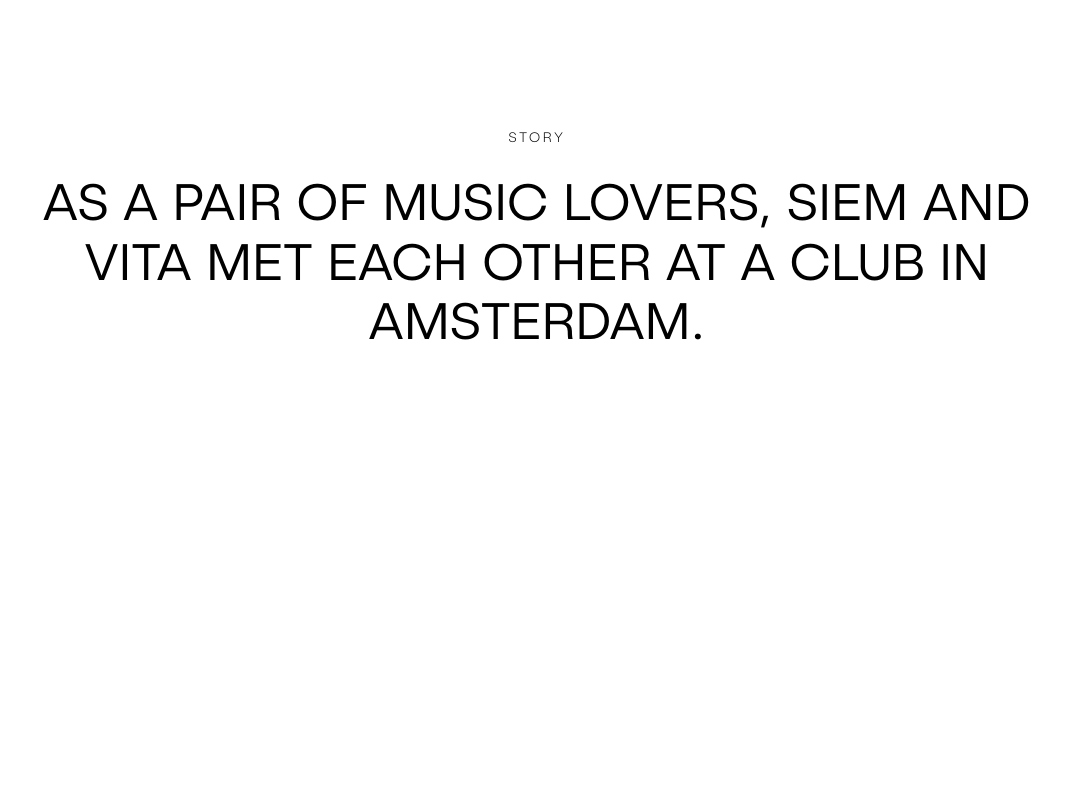
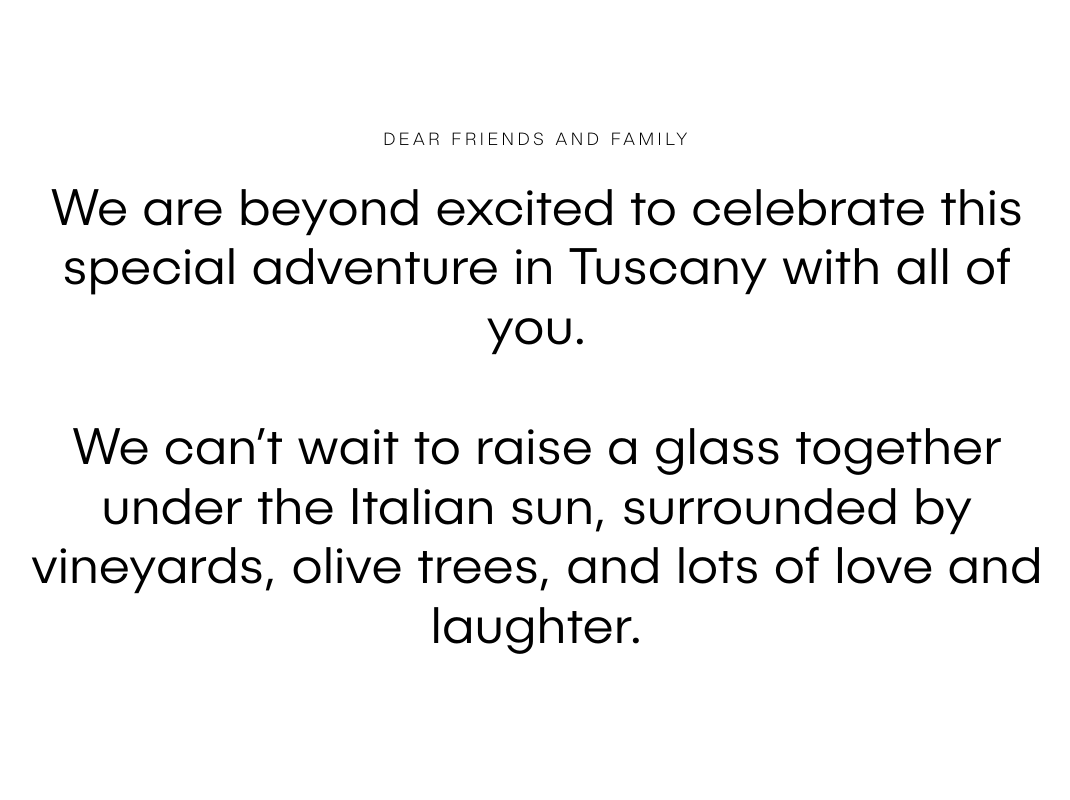
Before and after one commit to SimoneParvizi/wedding-website, a React (Vite) app: page / in a window 1280 px wide. Shown: the part 1400-2200 px from the top of the page, without its empty margins (103-1173 px from the left). Built offline with nearby package versions, Linux system fonts and the light colour scheme; a web font is replaced by a local one.

Commit message:
checkpoin footer

```diff
--- a/src/components/Ceremony.css
+++ b/src/components/Ceremony.css
@@ -205,9 +205,13 @@
 }
 
 .ceremony__timeline-detail--day {
-  padding-bottom: 20px;
-  margin-bottom: 20px;
+  padding-bottom: 40px;
+  margin-bottom: 40px;
   position: relative;
+}
+
+.ceremony__timeline-detail--day > .ceremony__timeline-label {
+  padding-left: 80px;
 }
 
 .ceremony__timeline-detail--day::after {
--- a/src/components/Ceremony.tsx
+++ b/src/components/Ceremony.tsx
@@ -174,7 +174,7 @@ export default function Ceremony() {
                 <div className="ceremony__timeline-subdetail">
                   <span className="ceremony__timeline-label">WHO</span>
                   <div className="ceremony__timeline-value-container">
-                    <span className="ceremony__timeline-value">Intimate Family & Friends</span>
+                    <span className="ceremony__timeline-value">Intimate Family</span>
                   </div>
                 </div>
                 <div className="ceremony__timeline-subdetail">
@@ -207,7 +207,7 @@ export default function Ceremony() {
                 <div className="ceremony__timeline-subdetail">
                   <span className="ceremony__timeline-label">WHAT</span>
                   <div className="ceremony__timeline-value-container">
-                    <span className="ceremony__timeline-value">From 6:00 PM, we'll gather for an aperitivo to officially kick off the weekend. We'll try not to make it too late ;)!</span>
+                    <span className="ceremony__timeline-value">From 6:00 PM, we'll gather for an aperitivo to officially kick off the weekend.</span>
                   </div>
                 </div>
               </div>
--- a/src/components/Story.css
+++ b/src/components/Story.css
@@ -20,7 +20,7 @@
 
 .story__heading {
   font-family: 'Publica Sans Round', sans-serif;
-  font-size: 12px;
+  font-size: 18px;
   font-weight: 400;
   letter-spacing: 0.2em;
   text-transform: uppercase;
@@ -43,7 +43,7 @@
   }
 
   .story__heading {
-    font-size: 14px;
+    font-size: 18px;
     margin-bottom: 30px;
   }
 
--- a/src/components/Story.tsx
+++ b/src/components/Story.tsx
@@ -29,9 +29,11 @@ export default function Story() {
   return (
     <section className="story" ref={storyRef}>
       <div className={`story__container ${isVisible ? 'story__container--visible' : ''}`}>
-        <h2 className="story__heading">STORY</h2>
+        <h2 className="story__heading">DEAR FRIENDS AND FAMILY</h2>
         <p className="story__text">
-          AS A PAIR OF MUSIC LOVERS, SIEM AND VITA MET EACH OTHER AT A CLUB IN AMSTERDAM.
+          We are beyond excited to celebrate this special adventure in Tuscany with all of you.
+          <br />
+          <br /> We can’t wait to raise a glass together under the Italian sun, surrounded by vineyards, olive trees, and lots of love and laughter.
         </p>
       </div>
     </section>
```
